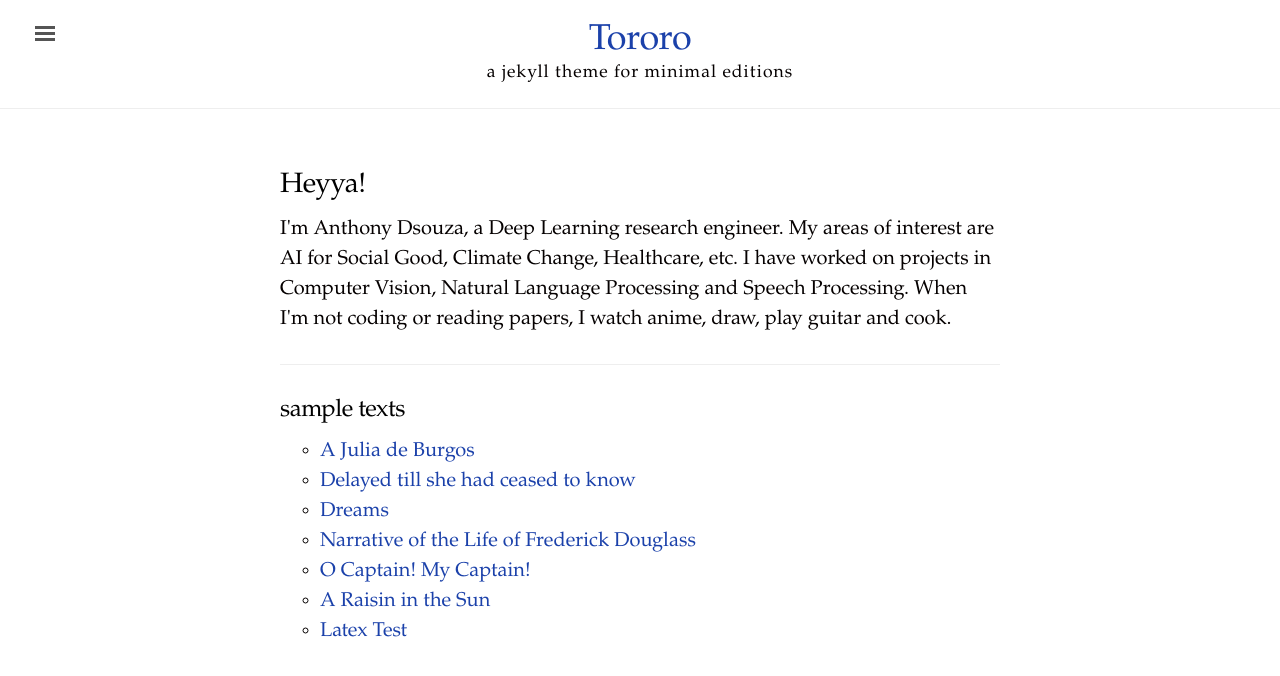
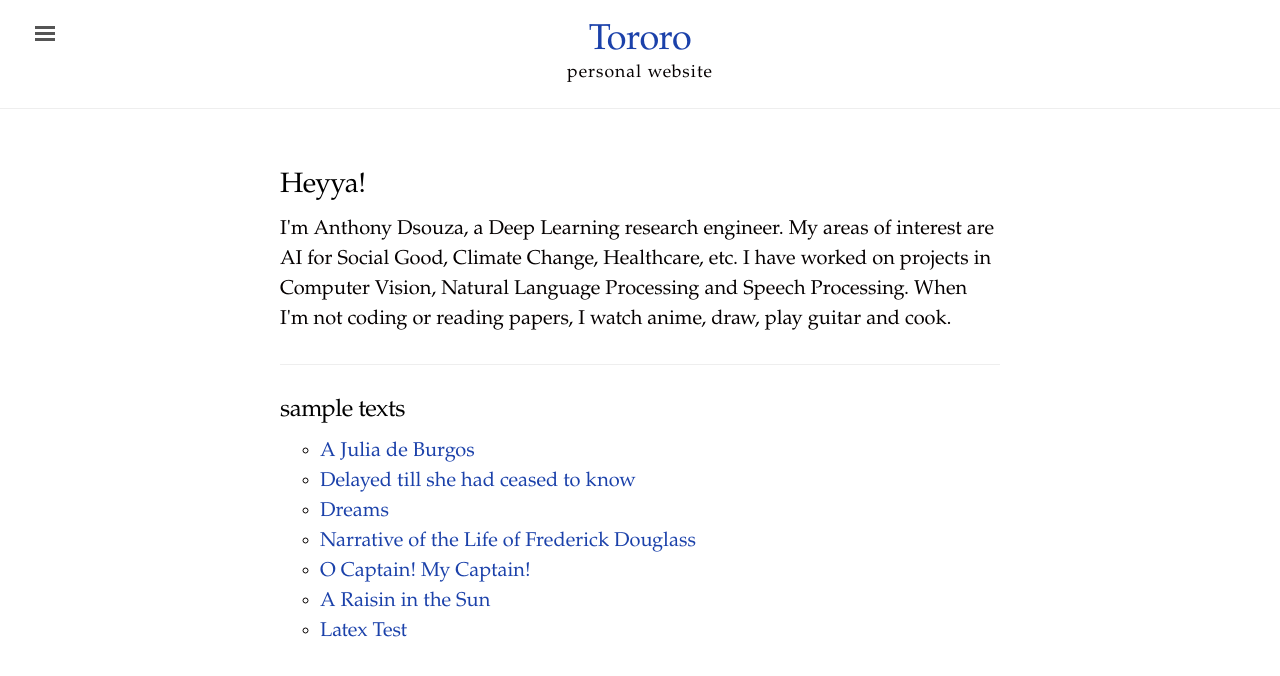
Before and after one commit to tororoin/ed, a Jekyll site: the page built from index.html, in a window 1280 px wide. Shown: the top 676 px of the page. Built offline with Jekyll 4.4.1, drawn with Linux system fonts in a browser that asks for light colours.

Commit message:
changed tagline & description in config.yml

```diff
--- a/_config.yml
+++ b/_config.yml
@@ -2,8 +2,8 @@
 
 # Setup
 title:               Tororo
-tagline:             'a jekyll theme for minimal editions'
-description:         'Ed is a Jekyll theme designed for textual editors based on minimal computing principles, and focused on legibility and flexibility.'
+tagline:             'personal website'
+description:         'This website is made with the Ed theme and is a peek into my life.'
 url:                 'http://tororo.in'
 baseurl:             ''
 
```
